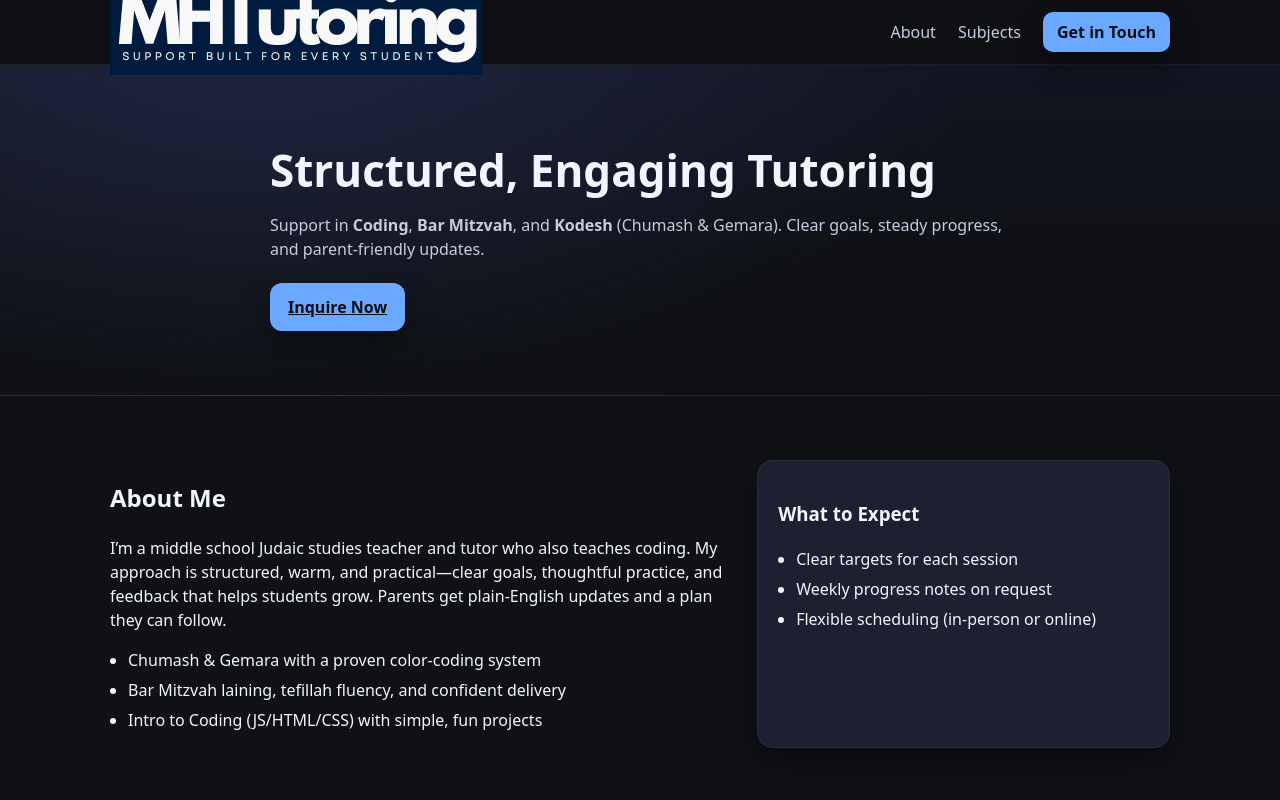
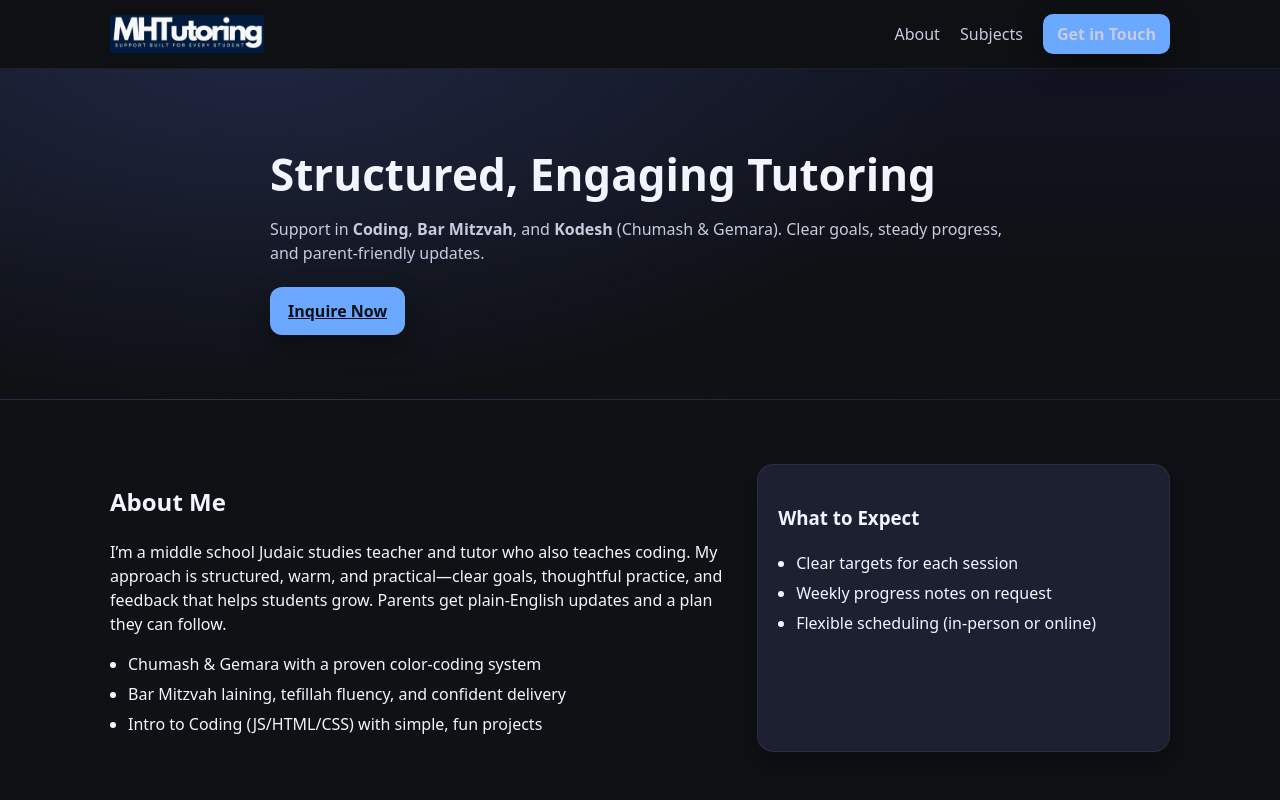
Before and after one commit to Motty-har/tutor-site, a plain HTML site: page index.html in a window 1280 px wide. Shown: the top 800 px of the page. Drawn offline with Linux system fonts and the light colour scheme.

Commit message:
Update style.css

```diff
--- a/style.css
+++ b/style.css
@@ -8,24 +8,52 @@
   --ok:#3ecf8e;
   --bad:#ff6b6b;
   --shadow: 0 12px 28px rgba(0,0,0,.35);
+
+  --header-bg: rgba(15,17,21,0.92);
 }
 
 *{box-sizing:border-box}
 html,body{margin:0;padding:0;background:var(--bg);color:var(--text);font-family:system-ui,-apple-system,Segoe UI,Roboto,Inter,sans-serif;line-height:1.5}
+html, body { overflow-x: hidden; -webkit-text-size-adjust: 100%; }
+img, svg { max-width: 100%; height: auto; }
 
 .container{max-width:1100px;margin:0 auto;padding:0 20px}
 
+/* HEADER */
 .site-header{
-  position:sticky; top:0; z-index:10;
-  backdrop-filter:saturate(1.2) blur(6px);
-  background:rgba(15,17,21,.6); border-bottom:1px solid rgba(255,255,255,.06)
+  position:sticky;
+  top:0;
+  z-index:100;
+  background:var(--header-bg);
+  border-bottom:1px solid rgba(255,255,255,.06);
+  backdrop-filter:saturate(1.1) blur(6px);
 }
-.nav{display:flex;align-items:center;justify-content:space-between;height:64px}
-.brand{font-weight:700;letter-spacing:.3px}
-nav a{color:var(--text-dim);text-decoration:none;margin-left:18px}
-nav a:hover{color:var(--text)}
-nav .btn--small{padding:8px 14px;border-radius:10px}
+.nav{
+  display:flex;
+  align-items:center;
+  justify-content:space-between;
+  gap:16px;
+  min-height:68px;
+  padding-block:6px;
+}
+.brand{
+  display:inline-flex;
+  align-items:center;
+  min-width:0;
+  line-height:0;
+}
+.logo{
+  height:38px;
+  width:auto;
+  display:block;
+  object-fit:contain;
+}
+.logo.rounded{ border-radius:8px; }
+.main-nav a{ color:var(--text-dim);text-decoration:none;margin-left:16px; }
+.main-nav a:hover{ color:var(--text) }
+.btn.btn--small{ padding:8px 14px;border-radius:10px }
 
+/* HERO */
 .hero{
   background: radial-gradient(1200px 600px at 20% -10%, #1f2640 0%, rgba(31,38,64,0) 60%),
               linear-gradient(180deg, #121522 0%, #0f1115 60%);
@@ -38,27 +66,29 @@ nav .btn--small{padding:8px 14px;border-radius:10px}
 .btn{display:inline-block;background:var(--accent);color:#0a0d14;padding:12px 18px;border-radius:12px;border:none;cursor:pointer;font-weight:600;box-shadow:var(--shadow)}
 .btn:disabled{opacity:.6;cursor:wait}
 
+/* SECTIONS */
 .section{padding:64px 0}
 .section.alt{background:var(--panel)}
+.section-header.center{text-align:center;max-width:760px;margin:0 auto 18px}
+.section-title{margin:0 0 6px}
+.muted{color:var(--text-dim)}
 
+/* ABOUT */
 .grid-2{display:grid;gap:28px;grid-template-columns:1.2fr .8fr}
 @media (max-width:900px){.grid-2{grid-template-columns:1fr}}
-
 .card{
-  background:var(--panel-alt); border:1px solid rgba(255,255,255,.06);
-  border-radius:16px; padding:20px; box-shadow:var(--shadow)
+  background:var(--panel-alt);
+  border:1px solid rgba(255,255,255,.06);
+  border-radius:16px;
+  padding:20px;
+  box-shadow:var(--shadow)
 }
-
 .checks{padding-left:18px}
 .checks li{margin:6px 0}
 .bullets{padding-left:18px}
 .bullets li{margin:6px 0}
 
-.section-header.center{text-align:center;max-width:760px;margin:0 auto 18px}
-.section-title{margin:0 0 6px}
-.muted{color:var(--text-dim)}
-
-/* SUBJECT CARDS (clean dark theme) */
+/* SUBJECT CARDS */
 .subject-grid {
   margin-top: 24px;
   display: grid;
@@ -118,7 +148,7 @@ nav .btn--small{padding:8px 14px;border-radius:10px}
 .center{text-align:center}
 [hidden]{display:none !important}
 
-/* FORM (centered, readable, single-column with smart 2-up rows) */
+/* FORM */
 .form-card{
   max-width: 760px;
   margin: 0 auto;
@@ -186,33 +216,29 @@ input:focus,select:focus,textarea:focus{border-color:var(--accent)}
   font-weight:800;font-size:32px;border:1px solid #2bbf78;
 }
 
+/* FOOTER */
 .site-footer{border-top:1px solid rgba(255,255,255,.06);padding:24px 0;background:#0f1115}
 .footer-inner{display:flex;justify-content:space-between;align-items:center;color:var(--text-dim)}
 .footer-inner a{color:var(--text-dim);text-decoration:none}
 .footer-inner a:hover{color:var(--text)}
 
-/* ===== Mobile hotfixes (paste at END of style.css) ===== */
+.footer-brand {
+  display: flex;
+  align-items: center;
+  gap: 10px;
+}
+.logo-footer {
+  height: 28px;
+  width: auto;
+}
 
-/* Avoid sideways scrollbars on small screens */
-html, body { overflow-x: hidden; -webkit-text-size-adjust: 100%; }
-img, svg { max-width: 100%; height: auto; }
-
-/* Container padding on small screens */
+/* MOBILE FIXES */
 @media (max-width: 768px) {
   .container { padding: 0 16px; }
   .hero { padding: 56px 0 48px; }
   .hero-inner { max-width: 100%; }
   .hero h1 { font-size: clamp(26px, 7vw, 36px); }
   .hero p { font-size: 15px; }
-}
-
-/* About section: stack columns */
-@media (max-width: 900px) {
-  .grid-2 { grid-template-columns: 1fr; }
-}
-
-/* Subject cards: smaller icons, tighter grid */
-@media (max-width: 768px) {
   .subject-grid {
     grid-template-columns: repeat(auto-fit, minmax(140px, 1fr));
     gap: 14px;
@@ -222,8 +248,6 @@ img, svg { max-width: 100%; height: auto; }
   .icon { width: 30px; height: 30px; }
   .subject__label { font-size: 15px; }
 }
-
-/* Modal: full-bleed on phones with safer padding */
 @media (max-width: 600px) {
   .modal__panel {
     margin: 12vh 12px 0;
@@ -233,8 +257,6 @@ img, svg { max-width: 100%; height: auto; }
   }
   .modal__close { top: 6px; right: 8px; }
 }
-
-/* Form: center, single-column, comfortable tap targets */
 @media (max-width: 860px) {
   .form-card { margin: 0 8px; padding: 18px; }
 }
@@ -243,24 +265,11 @@ img, svg { max-width: 100%; height: auto; }
   .form-footer { flex-direction: column; align-items: stretch; }
   .form-footer .btn { width: 100%; }
 }
-
-/* Availability pills: wrap nicely */
-.pill-group { gap: 10px; }
-.pill { padding: 10px 12px; font-size: 14px; }
-
-/* Inputs: ensure iOS doesn't zoom (keep >=16px already) & smooth focus */
-input, select, textarea {
-  font-size: 16px;
-  -webkit-tap-highlight-color: transparent;
-}
-
-/* Footer spacing on mobile */
 @media (max-width: 560px) {
   .footer-inner { flex-direction: column; gap: 8px; }
 }
-
-/* Nav: prevent wrap collisions */
-@media (max-width: 520px) {
-  .nav { height: auto; padding: 10px 0; gap: 8px; flex-wrap: wrap; }
-  nav a { display: inline-block; margin: 6px 10px 0 0; }
+@media (max-width: 520px){
+  .logo{ height: 32px; }
+  .nav{ flex-wrap: wrap; gap: 10px; padding-block: 10px; }
+  .main-nav{ width: 100%; display: flex; gap: 12px; justify-content: flex-end; }
 }
```
